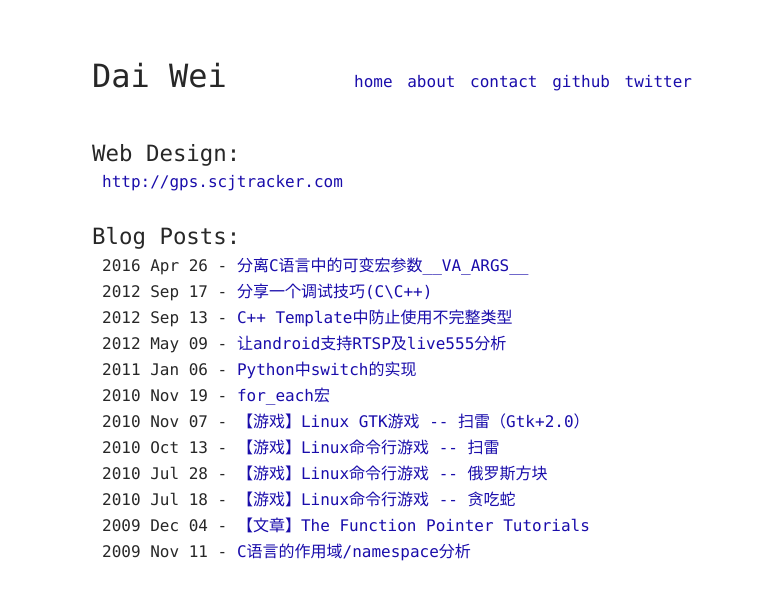
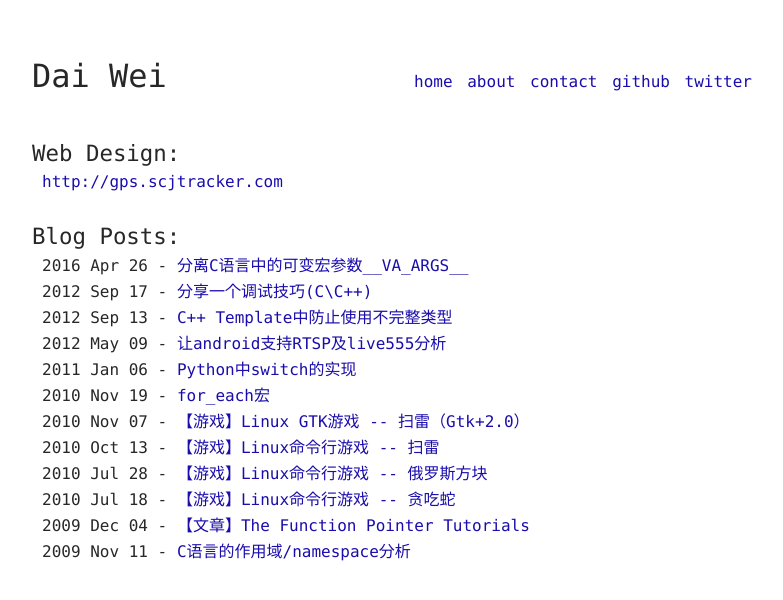
Before and after one commit to daiwei/daiwei.github.io, a Jekyll site: the page built from index.html, in a window 1280 px wide. Shown: the top 600 px of the page, without its empty margins (248-1031 px from the left). Built offline with Jekyll 4.4.1, drawn with Linux system fonts in a browser that asks for light colours.

Commit message:
max-width: 720

```diff
--- a/assets/css/main.scss
+++ b/assets/css/main.scss
@@ -48,7 +48,7 @@ ul {
 
 
 .wrapper {
-    max-width: 600px;
+    max-width: 720px;
     margin: auto;
     padding: 60px 30px 60px 30px;
     @media screen and (max-width: $br) {
```
